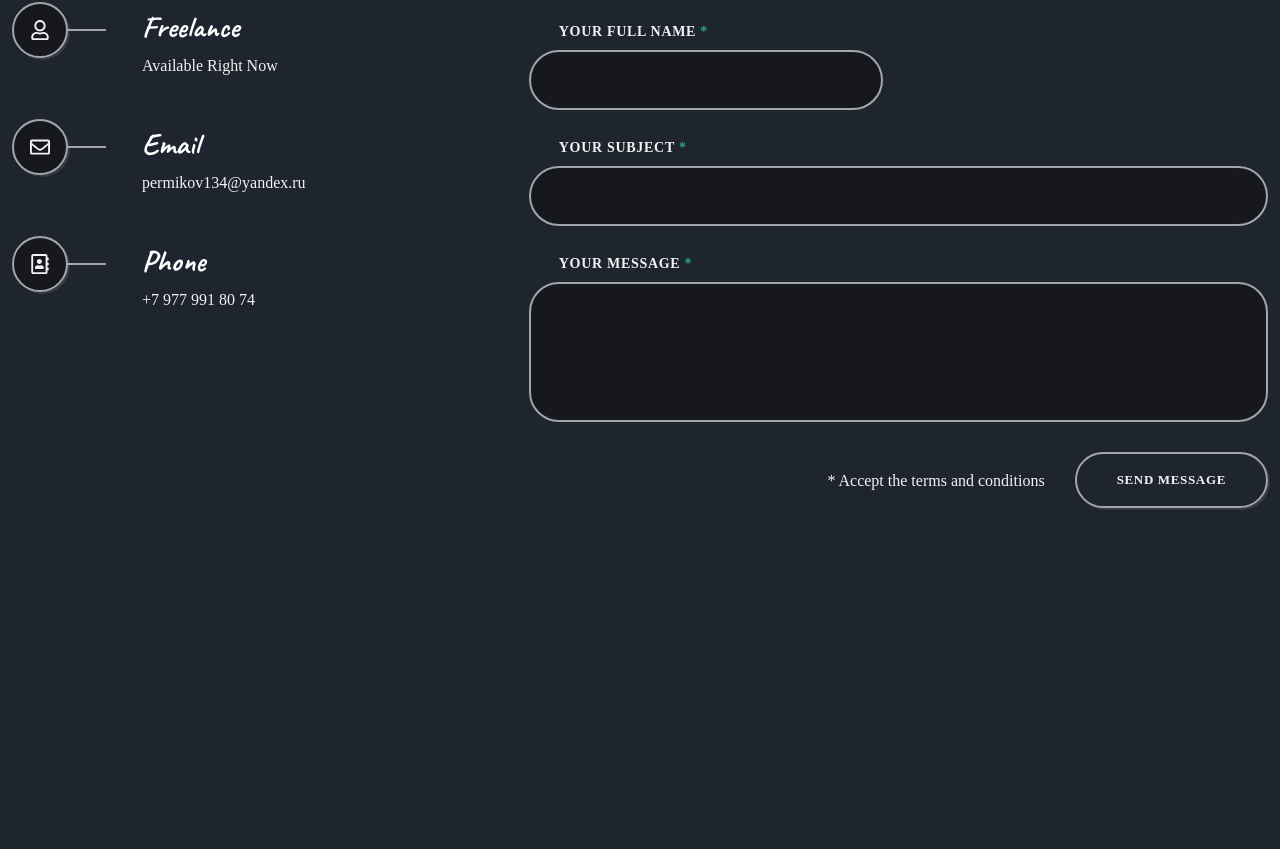
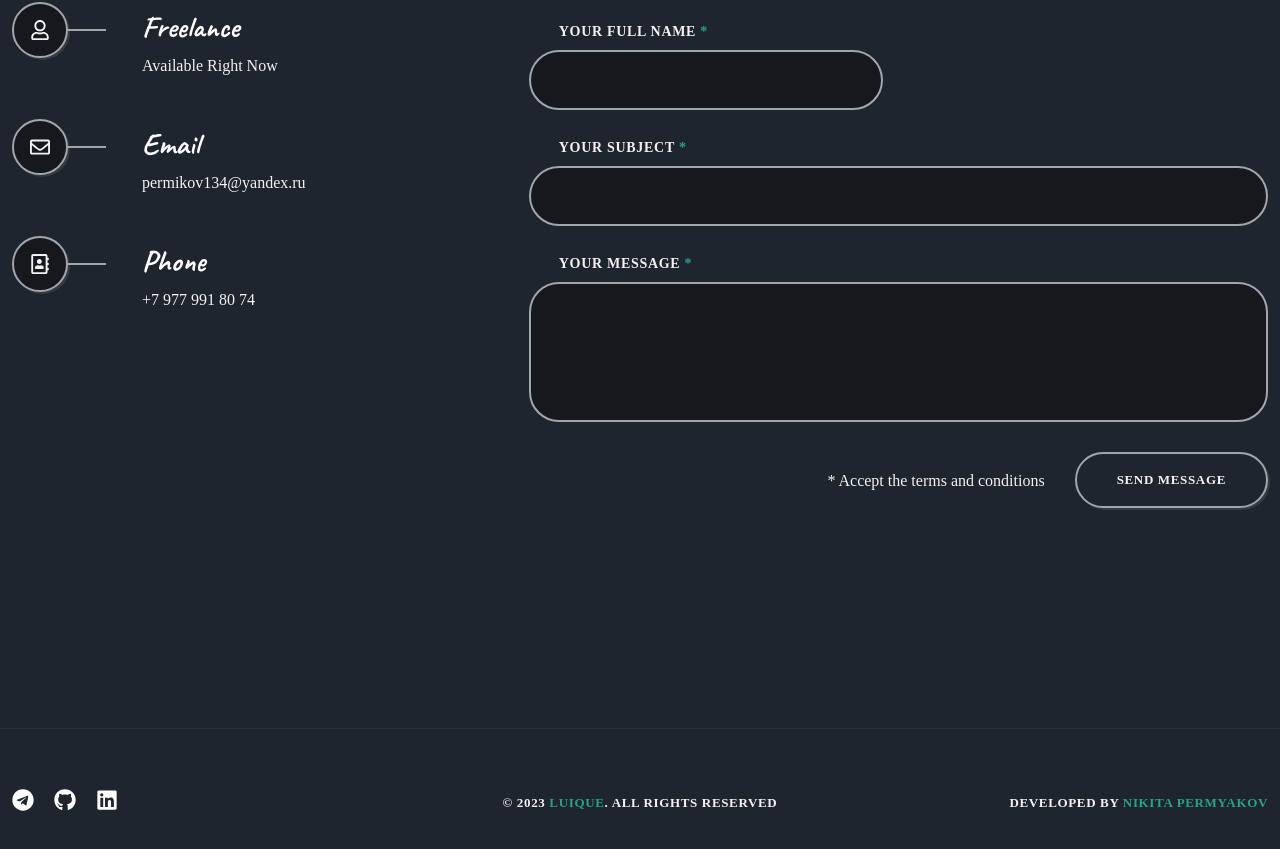
Before and after one commit to permikov/permikov.github.io, a React (Create React App) app: page / in a window 1280 px wide. Shown: the part 7961-8810 px from the top of the page. Before the commit the page ends 8689 px from the top, so only its background shows below. Built offline with nearby package versions, Linux system fonts and the light colour scheme.

Commit message:
Add footer

```diff
--- a/src/App.jsx
+++ b/src/App.jsx
@@ -9,6 +9,7 @@
 import Pricing from './components/pricing/Pricing';
 import Blog from './components/blog/Blog';
 import Contact from './components/contact/Contact';
+import Footer from './components/footer/Footer';
 
 
 function App() {
@@ -23,6 +24,7 @@
       <Pricing />
       <Blog />
       <Contact />
+      <Footer />
     </main>
   );
 }
--- /dev/null
+++ b/src/components/footer/Footer.jsx
@@ -0,0 +1,32 @@
+import React from 'react';
+import { FaTelegram, FaGithub, FaLinkedin } from 'react-icons/fa';
+import './footer.css';
+
+
+const Footer = () => {
+  return (
+    <footer className="footer">
+        <div className="footer__container container grid">
+            <div className='footer__socials'>
+                <a href='https://t.me/nikit34' className='footer__social-link'>
+                    <FaTelegram />
+                </a>
+                <a href='https://github.com/nikit34' className='footer__social-link'>
+                    <FaGithub />
+                </a>
+                <a href='https://www.linkedin.com/in/nikitapermikov/' className='footer__social-link'>
+                    <FaLinkedin />
+                </a>
+            </div>
+            <p className="footer__copyright text-cs">
+                &copy; 2023 <span>Luique</span>. All Rights Reserved
+            </p>
+            <p className="footer__copyright text-cs">
+                Developed by <span>Nikita Permyakov</span>
+            </p>
+        </div>
+    </footer>
+  );
+};
+
+export default Footer;
--- /dev/null
+++ b/src/components/footer/footer.css
@@ -0,0 +1,41 @@
+.footer {
+    border-top: 1px solid rgba(255, 255, 255, 0.05);
+    padding-block: 60px;
+}
+
+.footer__container {
+    grid-template-columns: repeat(3, 1fr);
+    align-items: center;
+}
+
+.footer__socials {
+    display: flex;
+    column-gap: 20px;
+}
+
+.footer__social-link {
+    color: var(--title-color);
+    font-size: var(--h5-font-size);
+    transition: all 0.7s var(--transition);
+}
+
+.footer__social-link:hover {
+    color: var(--primary-color);
+}
+
+.footer__copyright:nth-child(2) {
+    justify-self: center;
+}
+
+.footer__copyright:nth-child(3) {
+    justify-self: flex-end;
+}
+
+.footer__copyright {
+    font-size: var(--tiny-font-size);
+    font-weight: 700;
+}
+
+.footer__container span {
+    color: var(--primary-color);
+}
```
